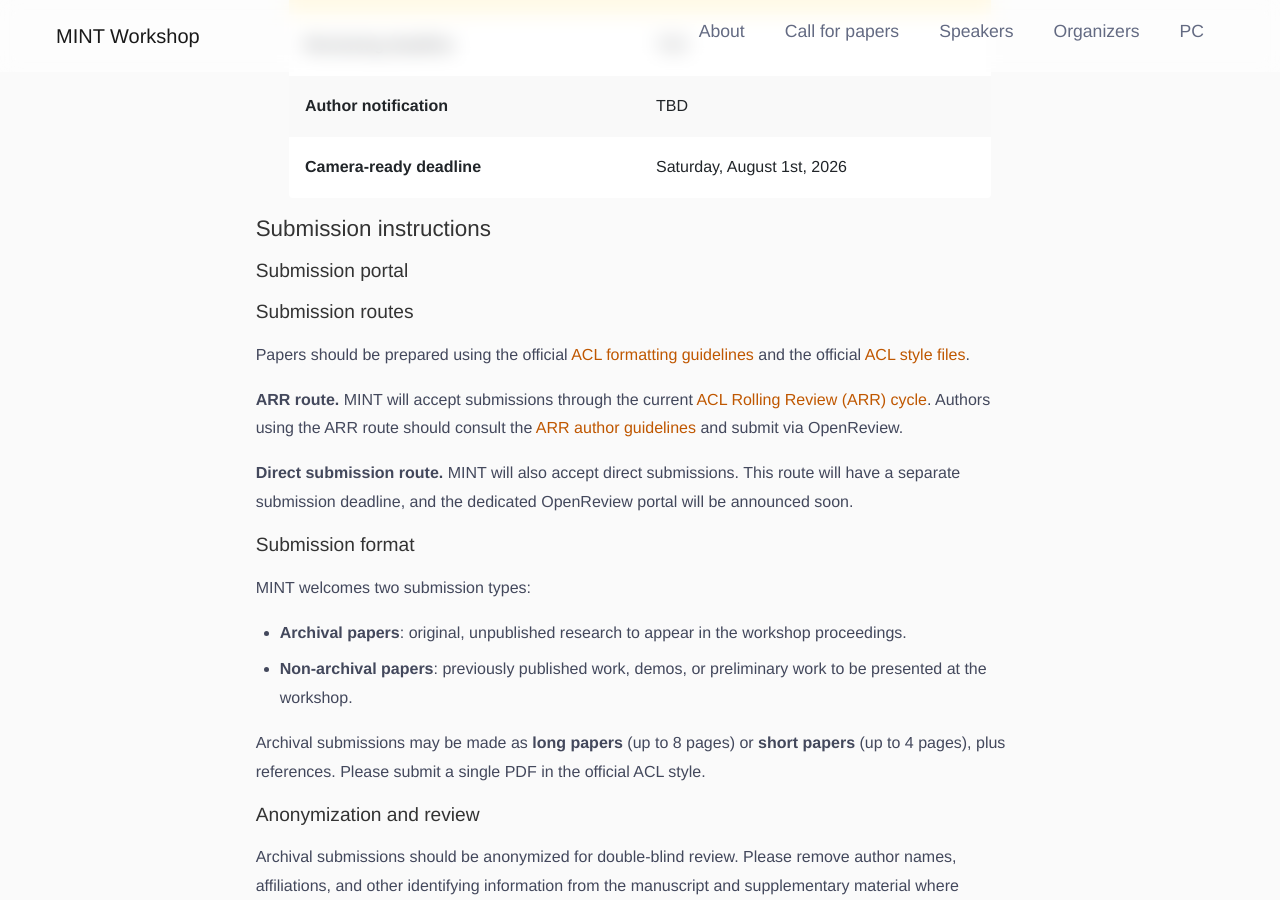
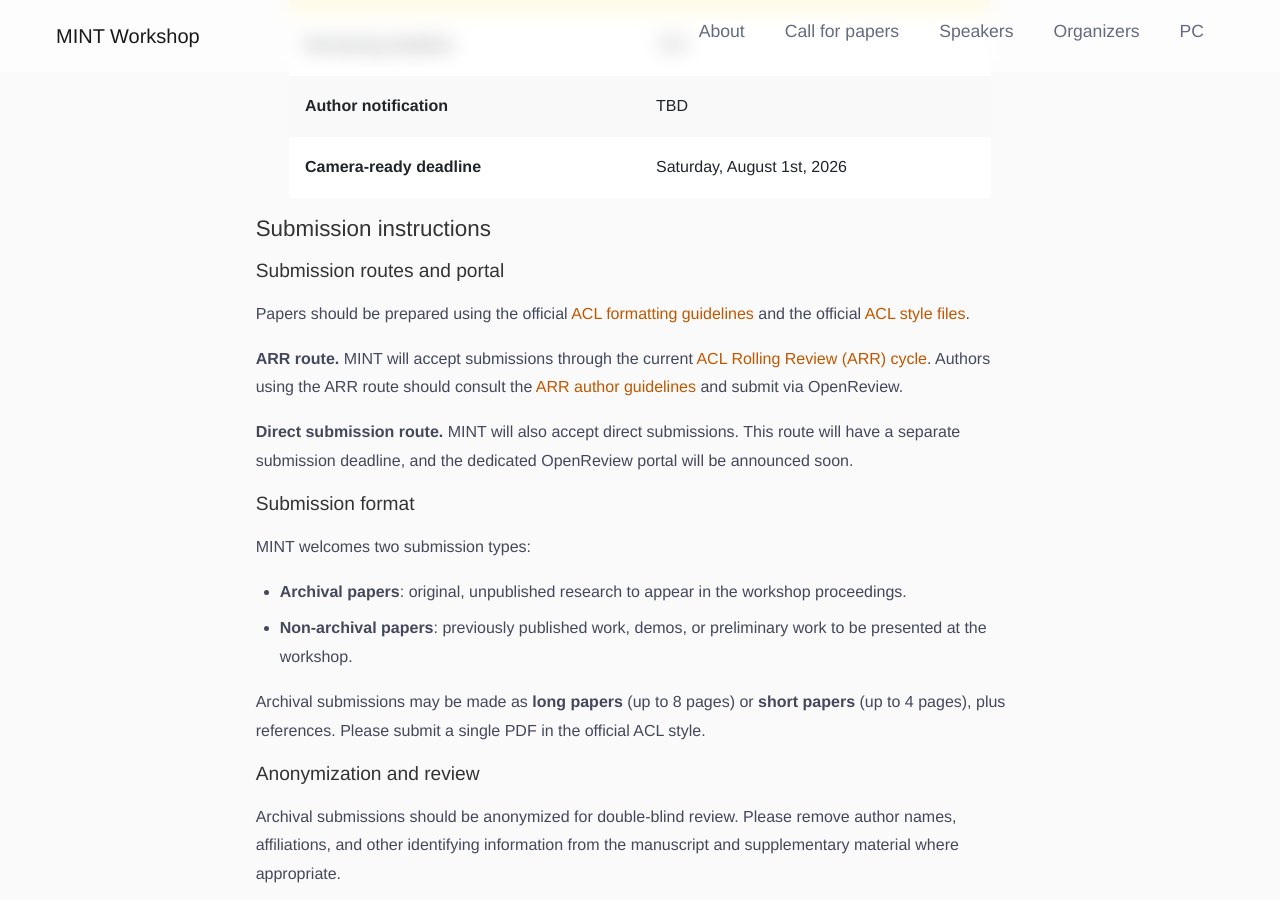
Before and after one commit to MINTworkshop/MINTworkshop.github.io, a Jekyll site: the page built from 2026/index.md, in a window 1280 px wide and 900 px high, scrolled down 2720 px. Built offline with Jekyll 4.4.1, drawn with Linux system fonts in a browser that asks for light colours.

Commit message:
finalize the info

```diff
--- a/_includes/cfp.html
+++ b/_includes/cfp.html
@@ -54,7 +54,7 @@
 
         <h5>Submission instructions</h5>
 
-        <h6>Submission portal</h6>
+        <h6>Submission routes and portal</h6>
         {% if page.openreview %}
         <p>
           All submissions should be made via
@@ -67,7 +67,6 @@
         </p>
         {% else %}
         {% endif %}
-        <h6>Submission routes</h6>
         <p>
           Papers should be prepared using the official
           <a href="https://acl-org.github.io/ACLPUB/formatting.html" target="_blank">ACL formatting guidelines</a>
```
